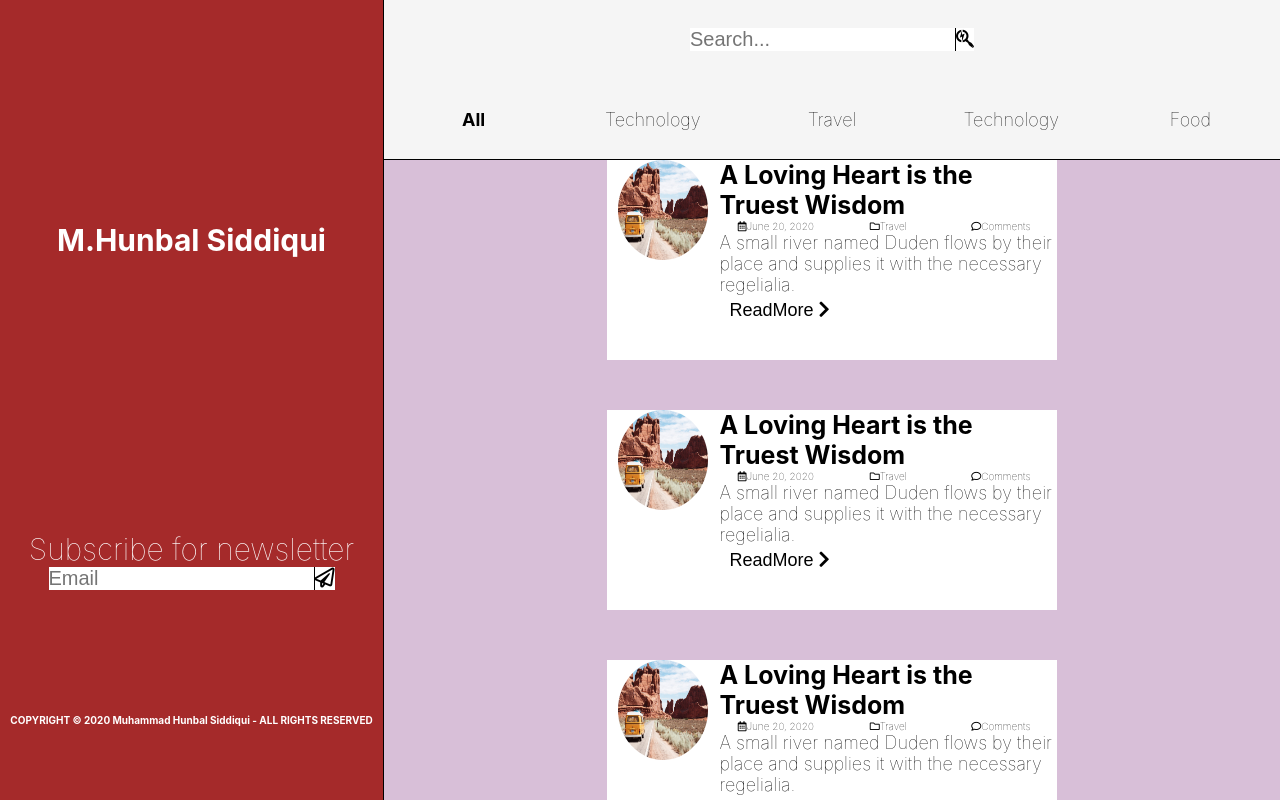
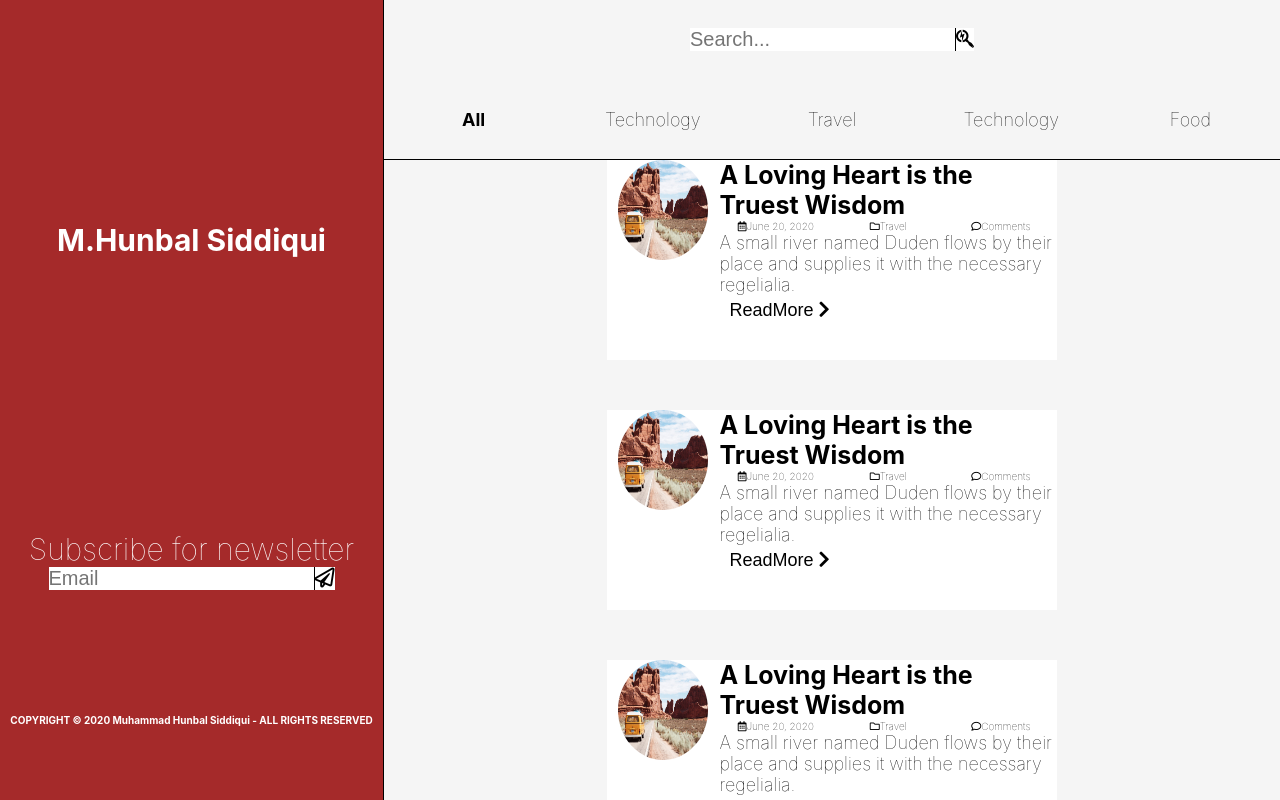
Before and after one commit to HunbalSiddiqui/generalBlog_clone, a React (Create React App) app: page / in a window 1280 px wide. Built offline with nearby package versions, Linux system fonts and the light colour scheme.

Commit message:
UI V deployed

```diff
--- a/src/Components/BlogsList/BlogsList.css
+++ b/src/Components/BlogsList/BlogsList.css
@@ -1,9 +1,6 @@
 .blogs_list{
-    background-color: thistle;
-    /* margin-top: 5%; */
     width: 100%;
     height: min-content;
-    /* overflow-y: scroll; */
     display: grid;
     grid-row-gap: 5rem;
     justify-items: center;
```
Also changed, not shown: firebase.json (added), 1 other file (tests, documents, lock files or other folders).
